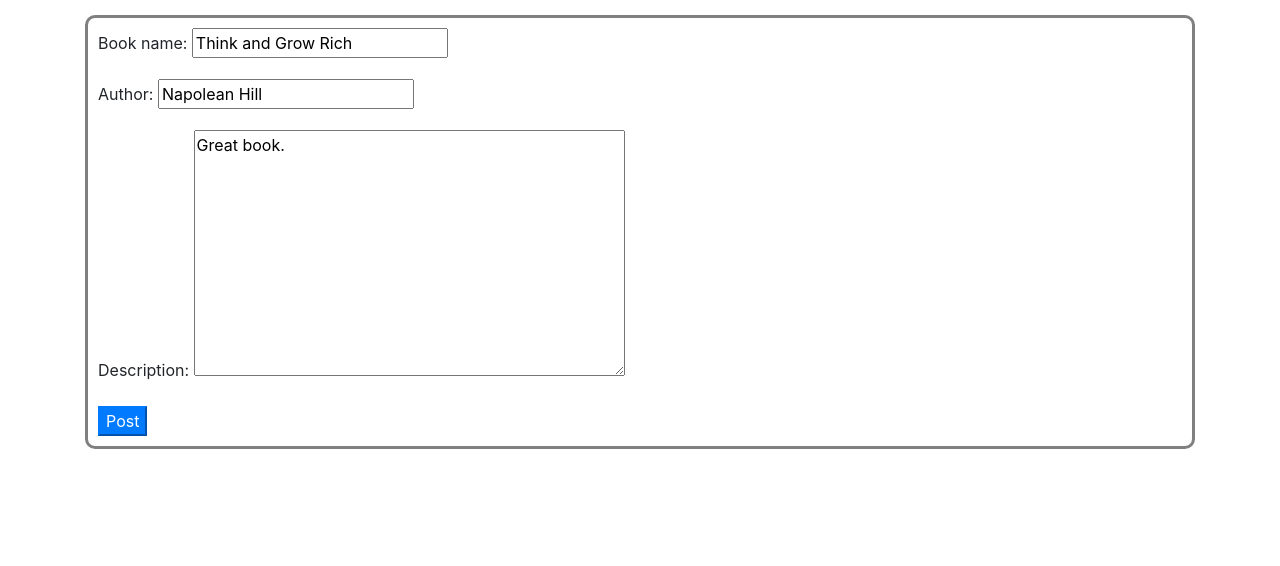
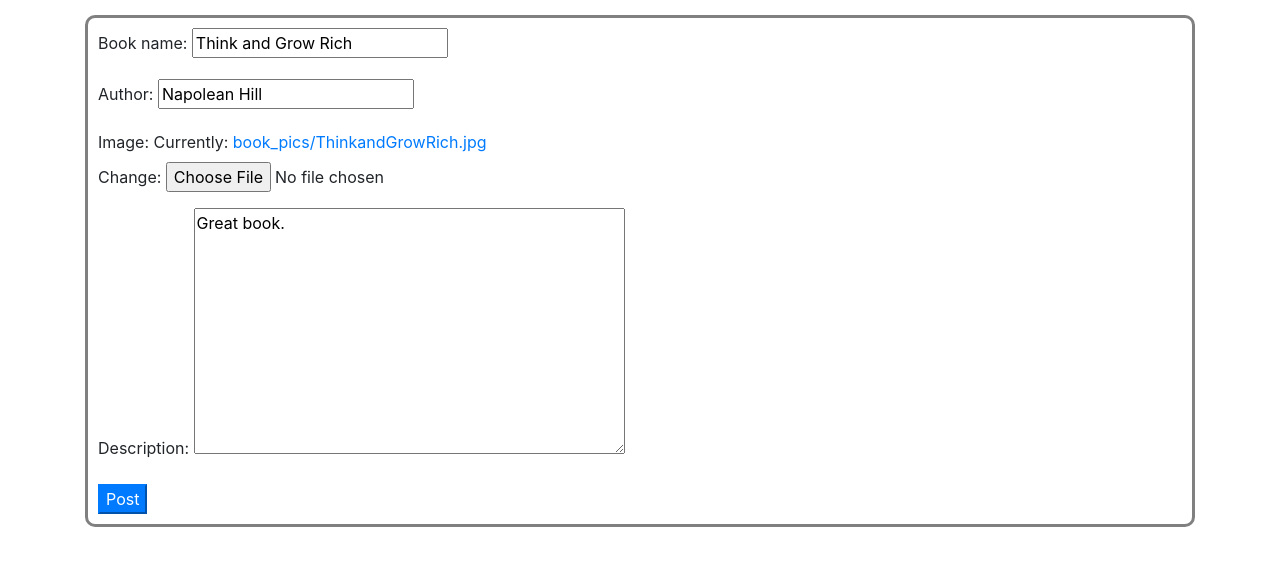
Before and after one commit to JustAyush/Book-Exchange, a Django app: page /post/3/update/ in a window 1280 px wide. Shown: the part 56-622 px from the top of the page. Run offline with Django 3.2, Linux system fonts and the light colour scheme; a user stored in the database is signed in; data comes from the database, SQL or seed files in the repository; both versions use the stored data as it was after the commit; some libraries are stand-ins or nearby versions.

Commit message:
Can now upload book_pic

```diff
--- a/onlineLib/models.py
+++ b/onlineLib/models.py
@@ -1,15 +1,27 @@
 from django.db import models
 from django.utils import timezone
 from django.contrib.auth.models import User
-from django.urls import reverse
+from django.urls import reverse_lazy, reverse
+from PIL import Image
 
 # Create your models here.
 class Post(models.Model):
     book_name = models.CharField(max_length = 30)
     author = models.CharField(max_length = 30)
+    image = models.ImageField( default = "book_default.jpg", upload_to='book_pics')
     description = models.TextField()
     current_holder = models.ForeignKey(User, on_delete=models.CASCADE)
     date_posted = models.DateTimeField(default = timezone.now)
 
+    def save(self, **kwargs):
+        super().save()
+
+        img = Image.open(self.image.path)
+
+        if img.height > 185 or img.width > 275:
+            output_size = (185, 275)
+            img.thumbnail(output_size)
+            img.save(self.image.path)
+
     def get_absolute_url(self):
         return reverse('post-detail', kwargs={'pk': self.pk})
--- a/onlineLib/templates/onlineLib/index.html
+++ b/onlineLib/templates/onlineLib/index.html
@@ -3,6 +3,7 @@
 {% block content %}
   {% for posts in posts %}
     <div style="border-style: solid; border=width: medium; border-color: grey; border-radius: 10px; margin-top: 15px; padding: 10px;">
+      <img style="width:150px; height: 200px;" src="{{ posts.image.url }}">
       <ol> <a href="{% url 'post-detail' posts.id %}"> {{ posts.book_name }} </a> </ol>
       <ol> {{ posts.author }} </ol>
       <ol> {{ posts.description }} </ol>
--- a/onlineLib/templates/onlineLib/post_detail.html
+++ b/onlineLib/templates/onlineLib/post_detail.html
@@ -2,6 +2,7 @@
 
 {% block content %}
     <div style="border-style: solid; border=width: medium; border-color: grey; border-radius: 10px; margin-top: 15px; padding: 10px;">
+      <img style="width:150px; height: 200px;" src="{{ object.image.url }}">
       <ol> {{ object.book_name }} </ol>
       <ol> {{ object.author }} </ol>
       <ol> {{ object.description }} </ol>
--- a/onlineLib/templates/onlineLib/post_form.html
+++ b/onlineLib/templates/onlineLib/post_form.html
@@ -2,7 +2,7 @@
 
 {% block content %}
 
-<form method="POST">
+<form method="POST" enctype="multipart/form-data">
 {% csrf_token %}
   {{ form.as_p }}
 
--- a/onlineLib/templates/onlineLib/post_update.html
+++ b/onlineLib/templates/onlineLib/post_update.html
@@ -2,7 +2,7 @@
 
 {% block content %}
 
-<form method="POST">
+<form method="POST" enctype="multipart/form-data">
 {% csrf_token %}
   {{ form.as_p }}
 
--- a/onlineLib/views.py
+++ b/onlineLib/views.py
@@ -25,7 +25,7 @@
 
 class PostCreateView(LoginRequiredMixin, CreateView):
     model = Post
-    fields = ['book_name', 'author', 'description']
+    fields = ['book_name', 'author', 'image', 'description']
 
     def form_valid(self, form):
         form.instance.current_holder = self.request.user
@@ -35,7 +35,7 @@
 
 class PostUpdateView(LoginRequiredMixin, UserPassesTestMixin, UpdateView):
     model = Post
-    fields = ['book_name', 'author', 'description']
+    fields = ['book_name', 'author', 'image', 'description']
 
     def form_valid(self, form):
         form.instance.current_holder = self.request.user
--- a/users/models.py
+++ b/users/models.py
@@ -7,7 +7,7 @@
     user = models.OneToOneField(User, on_delete=models.CASCADE)
     image = models.ImageField(default='default.jpg', upload_to='profile_pics')
 
-    def save(self):
+    def save(self, **kwargs):
         super().save()
 
         img = Image.open(self.image.path)
```
Also changed, not shown: db.sqlite3, media/book_default.jpg (added), media/book_pics/ThinkandGrowRich.jpg (added), media/book_pics/designcars.jpg (added), media/book_pics/lustforlife.jpg (added), onlineLib/migrations/0002_post_image.py (added), onlineLib/migrations/0003_auto_20181107_1114.py (added), onlineLib/migrations/0004_auto_20181107_1229.py (added).
